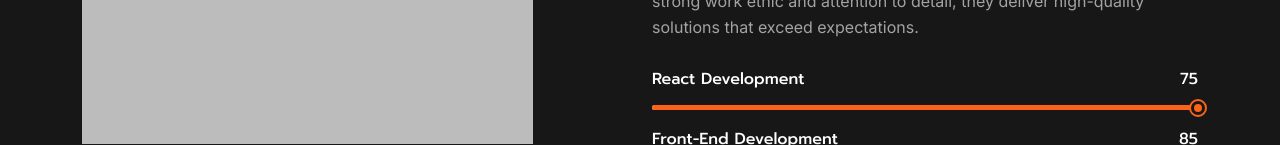
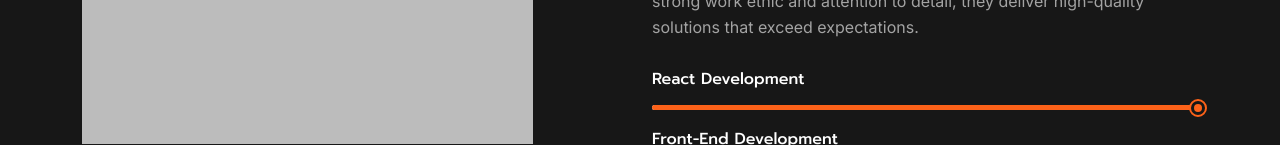
Before and after one commit to ahmexdgit/hyper-electrify, a React (Vite) app: page /team/1 in a window 1280 px wide. Shown: the part 807-952 px from the top of the page. Built offline with nearby package versions, Linux system fonts and the light colour scheme.

Commit message:
small change

```diff
--- a/src/components/ProgressBar/index.jsx
+++ b/src/components/ProgressBar/index.jsx
@@ -6,7 +6,7 @@ export default function ProgressBar({ title, percentage }) {
       <div className="cs_progressbar cs_style_1">
         <div className="cs_progressbar_heading d-flex justify-content-between align-items-center">
           <h3 className="cs_medium m-0 cs_fs_16">{title}</h3>
-          <h3 className="cs_medium m-0 cs_fs_16">{percentage}</h3>
+          {/* <h3 className="cs_medium m-0 cs_fs_16">{percentage}</h3> */}
         </div>
         <div className="cs_progress cs_gray_bg_2">
           <div
```
